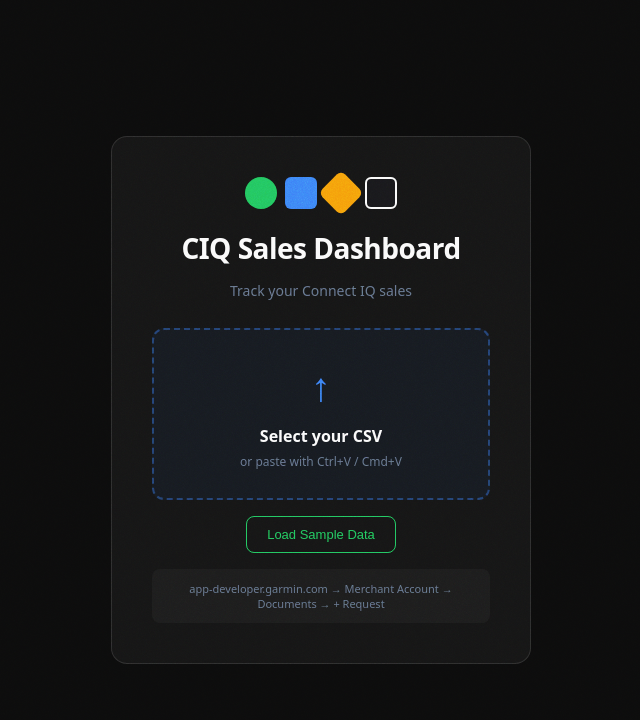
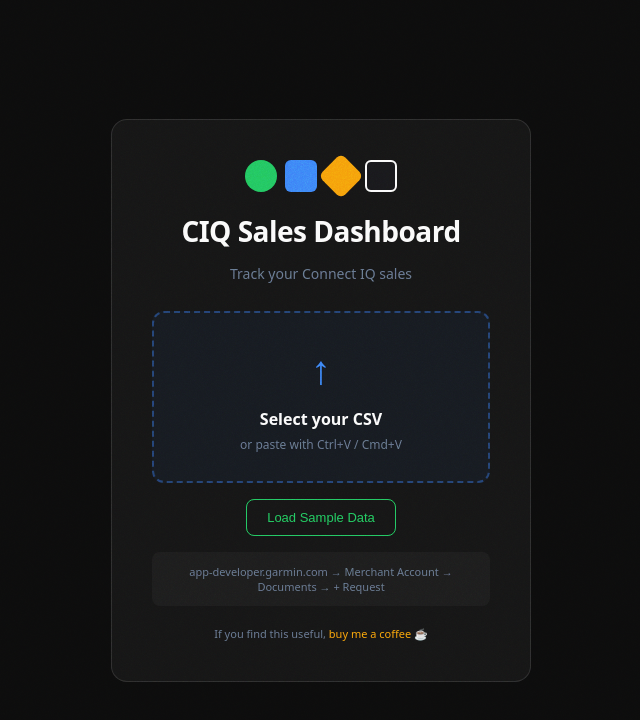
Before and after one commit to cdphx4/CIQ-Dash, a React (Vite) app: page / in a window 1280 px wide. Shown: the top 720 px of the page, without its empty margins (319-959 px from the left). Built offline with nearby package versions, Linux system fonts and the light colour scheme.

Commit message:
added another link

```diff
--- a/src/App.jsx
+++ b/src/App.jsx
@@ -553,6 +553,20 @@
               </a>
             </p>
           </div>
+
+          <p style={{ marginTop: '20px', marginBottom: 0, fontSize: '11px', color: PISTE.slate }}>
+            If you find this useful,{' '}
+            <a
+              href="https://buymeacoffee.com/chaphi"
+              target="_blank"
+              rel="noopener noreferrer"
+              style={{ color: PISTE.orange, textDecoration: 'none', fontWeight: '500' }}
+              onMouseEnter={e => e.target.style.textDecoration = 'underline'}
+              onMouseLeave={e => e.target.style.textDecoration = 'none'}
+            >
+              buy me a coffee ☕
+            </a>
+          </p>
         </div>
       </div>
     );
```
